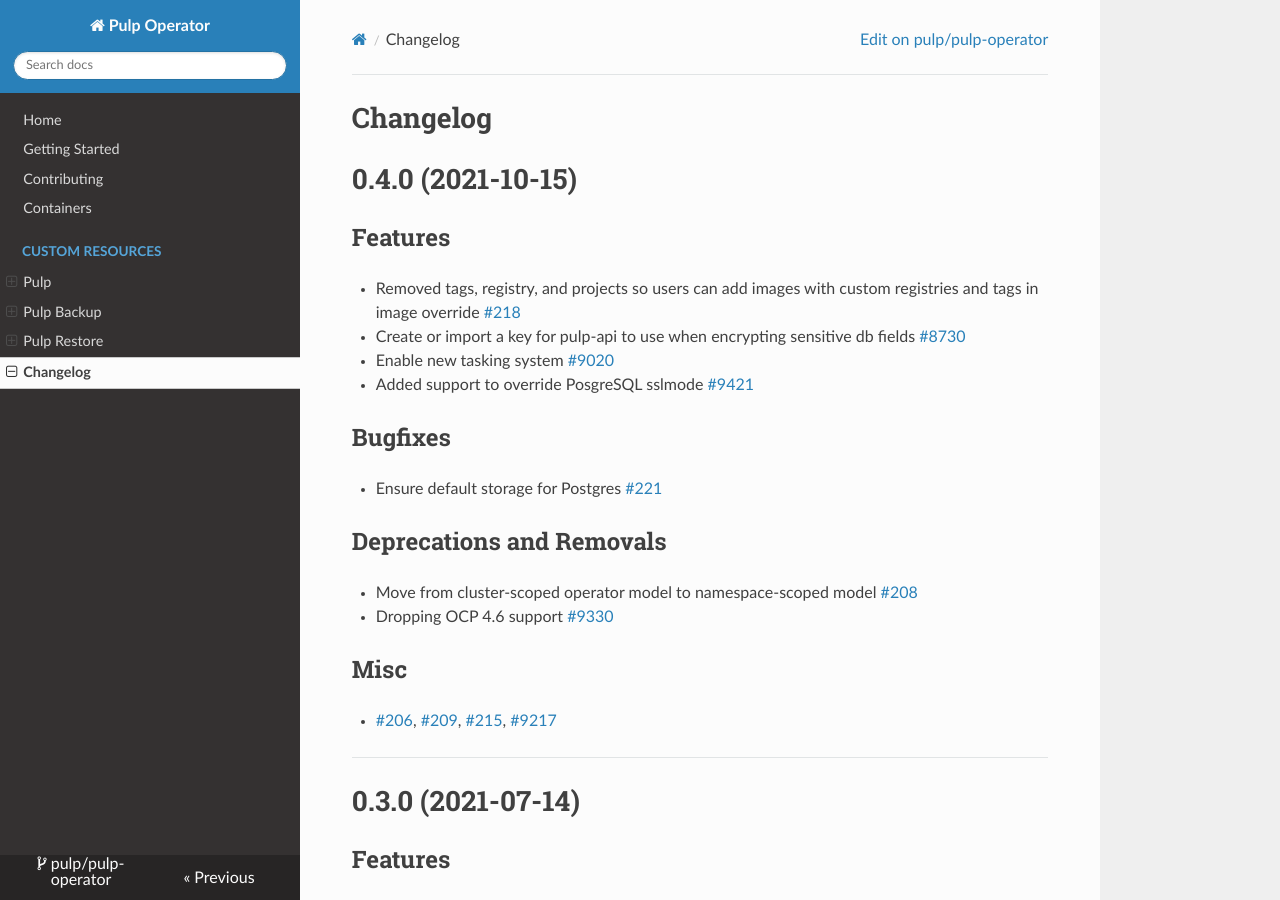
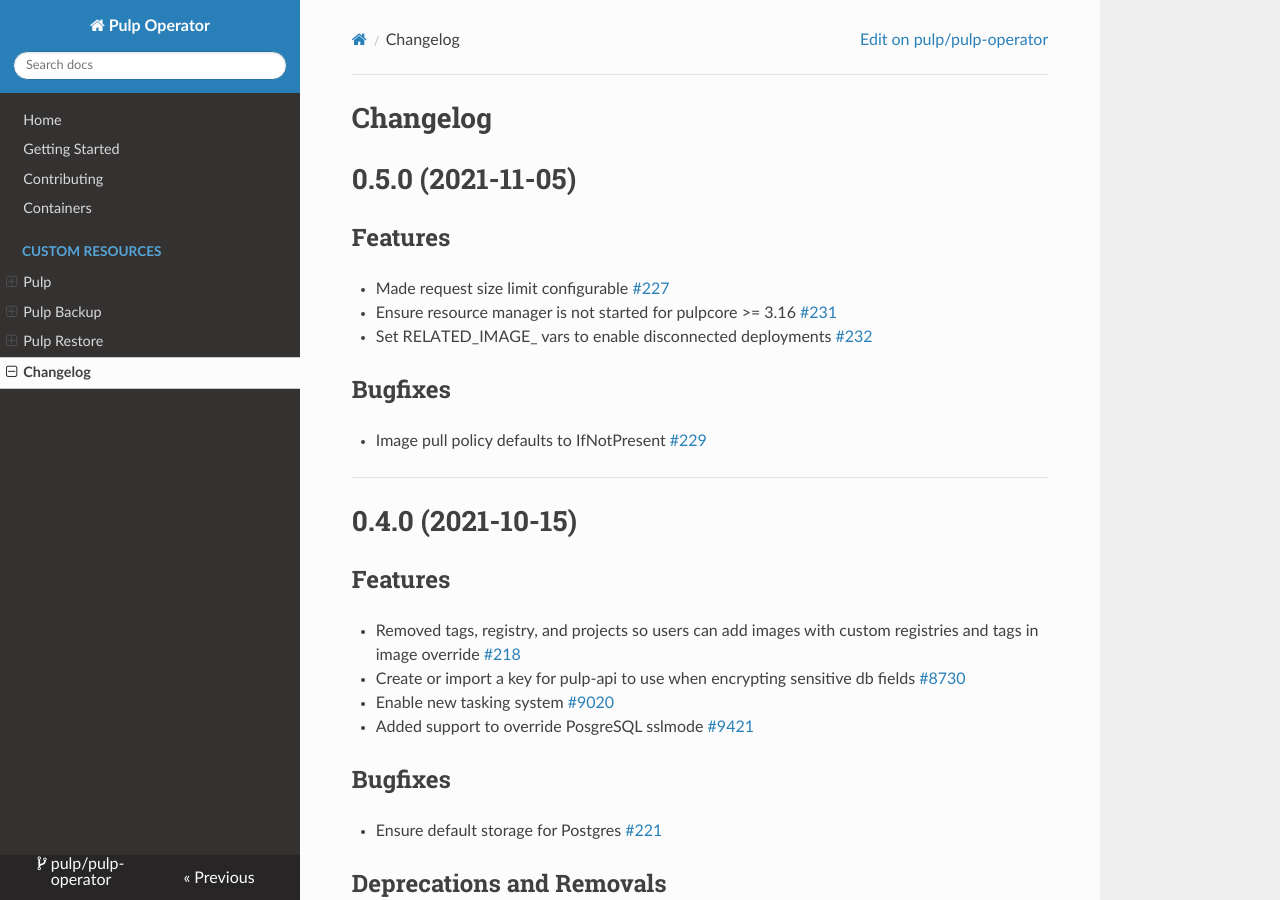
Before and after one commit to pulp/pulp-operator, an MkDocs documentation site: the page built from docs/CHANGES.md, in a window 1280 px wide and 900 px high. Built offline with MkDocs 1.6.1, drawn with Linux system fonts in a browser that asks for light colours; nearby versions of some CDN libraries.

Commit message:
Building 0.5.0 changelog
[noissue]

```diff
--- a/docs/CHANGES.md
+++ b/docs/CHANGES.md
@@ -12,6 +12,31 @@ Changelog
 --->
 
 <!-- TOWNCRIER -->
+
+0.5.0 (2021-11-05)
+==================
+
+
+Features
+--------
+
+- Made request size limit configurable
+  [#227](https://github.com/pulp/pulp-operator/issues/227)
+- Ensure resource manager is not started for pulpcore >= 3.16
+  [#231](https://github.com/pulp/pulp-operator/issues/231)
+- Set RELATED_IMAGE_ vars to enable disconnected deployments
+  [#232](https://github.com/pulp/pulp-operator/issues/232)
+
+
+Bugfixes
+--------
+
+- Image pull policy defaults to IfNotPresent
+  [#229](https://github.com/pulp/pulp-operator/issues/229)
+
+
+----
+
 
 0.4.0 (2021-10-15)
 ==================
```
Also changed, not shown: 4 other files.
